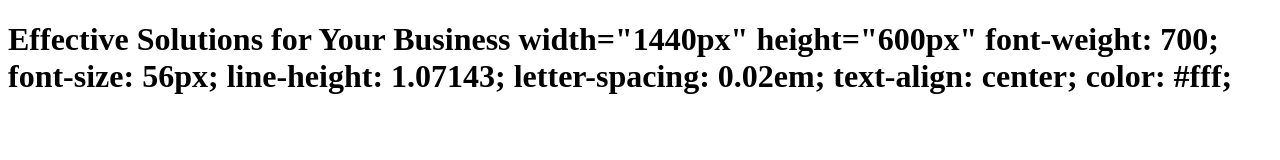
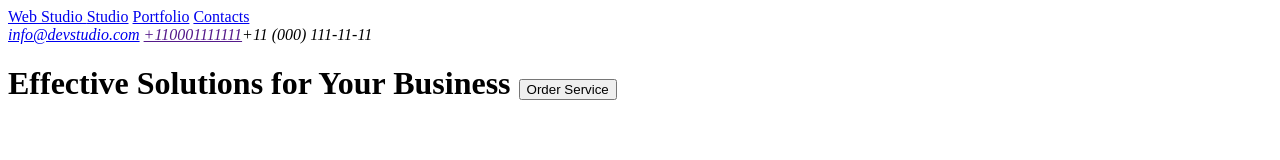
Before and after one commit to atamaniuksofiia/goit-markup-hw-01, a plain HTML site: page index.html in a window 1280 px wide. Drawn offline with Linux system fonts and the light colour scheme.

Commit message:
update index file

```diff
--- a/index.html
+++ b/index.html
@@ -7,21 +7,23 @@
 </head>
 <body>
     <header>
-        <a href=""></a>
+        <nav>
+            <a href="Web Studio">Web Studio </a>
+            <a href="Studio">Studio</a>
+            <a href="Portfolio">Portfolio</a>
+            <a href="Contacts">Contacts</a>
+            <address>
+               <a href="info@devstudio.com">info@devstudio.com</a>
+               <a href="">+110001111111</a>+11 (000) 111-11-11
+            </address>
+        </nav>
 
     </header>
 
     <main>
       <h1>
         Effective Solutions for Your Business
-        width="1440px"
-        height="600px"
-        font-weight: 700;
-        font-size: 56px;
-        line-height: 1.07143;
-        letter-spacing: 0.02em;
-        text-align: center;
-        color: #fff;
+        <button>Order Service</button>
       </h1>
 
     </main>
```
